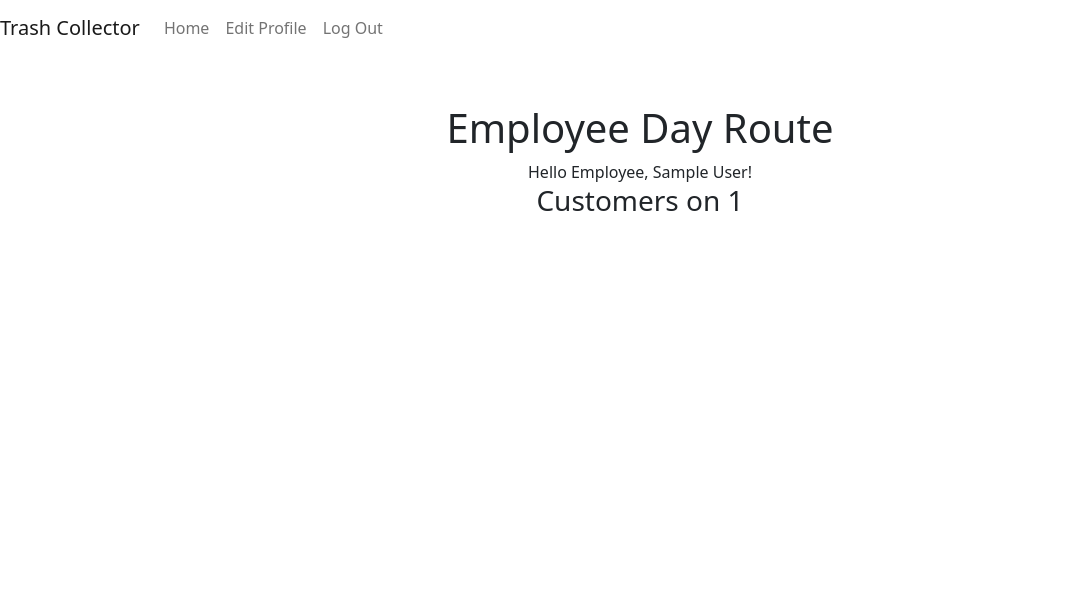
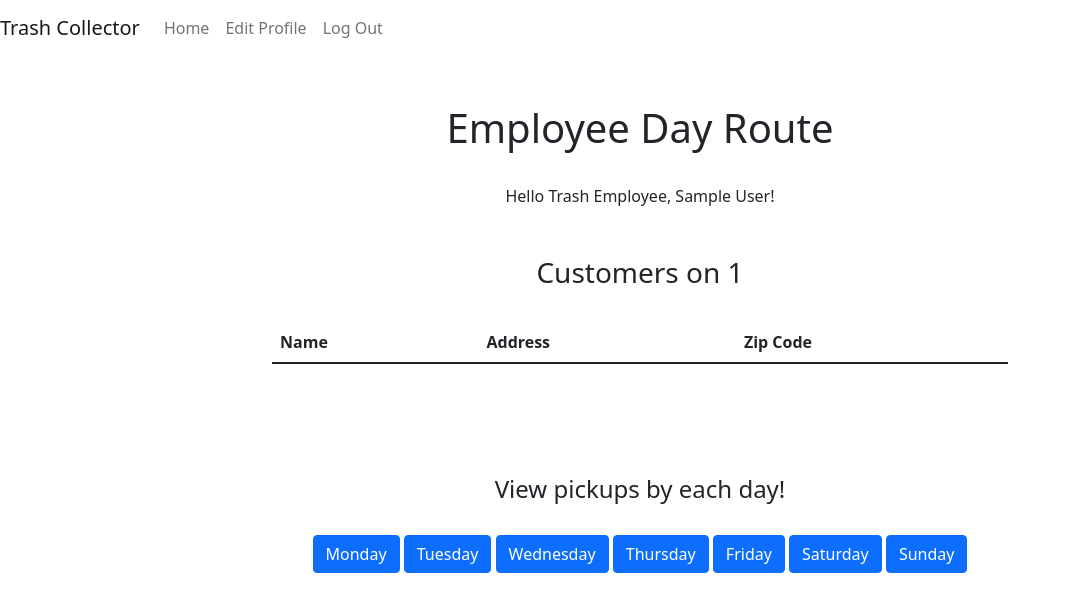
Before and after one commit to Payner01/dcc-trashcollector, a Django app: page /employees/search_daily_pickups/1/ in a window 1280 px wide. Shown: the top 612 px of the page, without its empty margins (0-1071 px from the left). Run offline with Django 3.2, Linux system fonts and the light colour scheme; a user stored in the database is signed in; tables that the repository leaves empty hold one stand-in row (values such as "Sample post"); lists and menus that the app fills with data are empty.

Commit message:
Styled the search_daily_pickup.html and index.html files.

```diff
--- a/trash_collector/employees/templates/employees/search_daily_pickups.html
+++ b/trash_collector/employees/templates/employees/search_daily_pickups.html
@@ -3,19 +3,49 @@
 {% block title %}{% block header %} Employee Day Route {% endblock %}{% endblock %}
 
 {% block content %}
+<br />
   {% if user.is_authenticated %}
-    Hello Employee, {{logged_in_employee.name}}!
+    Hello Trash Employee, {{logged_in_employee.name}}!
+<br />
+<br />
 <br />
 <h3>Customers on {{day_of_week}}</h3>
 <br />
+    <table class="table table-striped">
+      <thead>
+        <tr>
+          <th scope="col">Name</th>
+          <th scope="col">Address</th>
+          <th scope="col">Zip Code</th>
+        </tr>
+      </thead>
 
-    {% for item in pickup_day %}
-      <ul>
-          {{item.name}} lives in {{item.address}} {{item.zip_code}}
-      </ul>
+      <tbody>
+
+        <tr>
+  {% for item in pickup_day %}
+          <td>{{item.name}}</td>
+          <td>{{item.address}}</td>
+          <td>{{item.zip_code}}</td>
       {% endfor %}
+      </tr>
+      </tbody>
+    </table>
+    <br />
+    <br />
+    <br />
+    <br />
 
-  {{selected_day}}
+      <h4>View pickups by each day!</h4>
+      <br>
+      <a class="btn btn-primary" href="{% url 'employees:search_daily_pickups' 'Monday' %}">Monday</a>
+      <a class="btn btn-primary" href="{% url 'employees:search_daily_pickups' 'Tuesday' %}">Tuesday</a>
+      <a class="btn btn-primary" href="{% url 'employees:search_daily_pickups' 'Wednesday' %}">Wednesday</a>
+      <a class="btn btn-primary" href="{% url 'employees:search_daily_pickups' 'Thursday' %}">Thursday</a>
+      <a class="btn btn-primary" href="{% url 'employees:search_daily_pickups' 'Friday' %}">Friday</a>
+      <a class="btn btn-primary" href="{% url 'employees:search_daily_pickups' 'Saturday' %}">Saturday</a>
+      <a class="btn btn-primary" href="{% url 'employees:search_daily_pickups' 'Sunday' %}">Sunday</a>
+
   {% else %}
     <p>You are at the employee index, but you are not logged in.</p>
     <a href="{% url 'login' %}">Log In</a>
```
Also changed, not shown: trash_collector/employees/templates/employees/index.html (+2 -5 lines).
